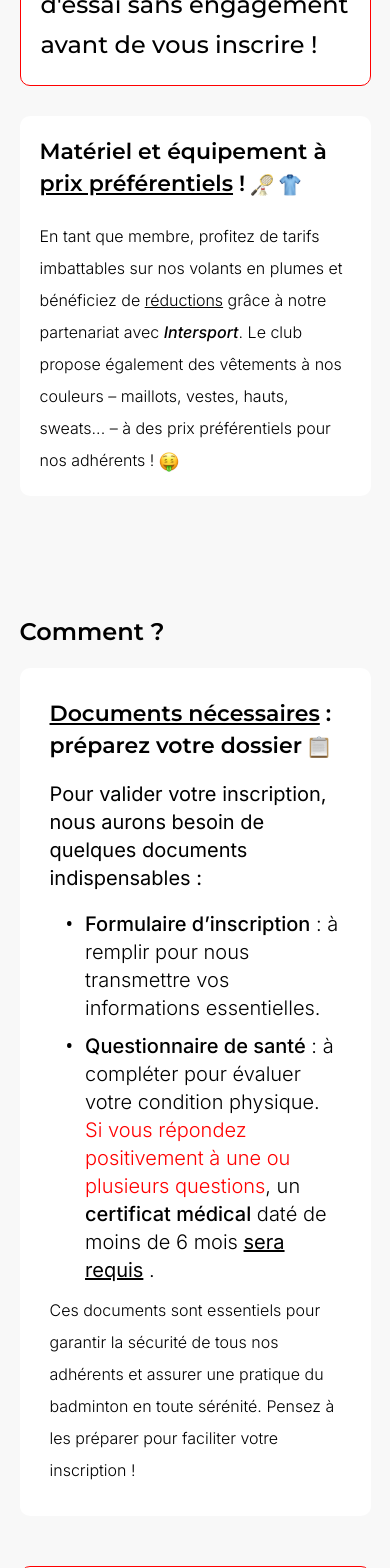
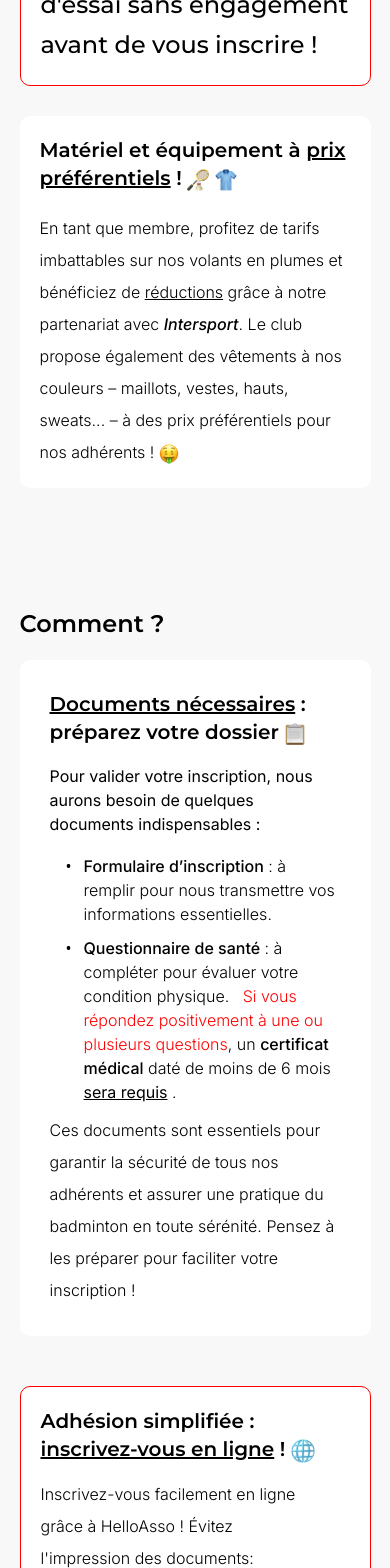
Before and after one commit to Matsuel/CACBO-Badminton, a Next.js app: page /adherer in a window 390 px wide. Shown: the part 1540-3108 px from the top of the page. Built offline with nearby package versions, Linux system fonts and the light colour scheme; a web font is replaced by a local one.

Commit message:
Page adherer -> responsive text size

```diff
--- a/src/components/Creneau.tsx
+++ b/src/components/Creneau.tsx
@@ -6,7 +6,7 @@ const Creaneau = ({
     children
 }: CreaneauProps) => {
     return (
-        <p className="font-Inter font-light text-xl flex flex-row gap-3">
+        <p className="font-Inter font-light xl:text-xl md:text-[18px] text-base flex flex-row gap-3">
             • {children}
         </p>
     )
--- a/src/components/ListElement.tsx
+++ b/src/components/ListElement.tsx
@@ -7,9 +7,9 @@ const listElement = ({
     children
 }: ListElementProps) => {
     return (
-        <div className="flex flex-row gap-3 text-xl ml-4">
+        <div className="flex flex-row gap-3 xl:text-xl md:text-[18px] text-base ml-4">
             •
-            <p className="font-Inter font-light text-xl">
+            <p className="font-Inter font-light xl:text-xl md:text-[18px] text-base">
                 {children}
             </p>
         </div>
--- a/src/components/ListTitle.tsx
+++ b/src/components/ListTitle.tsx
@@ -8,7 +8,7 @@ const ListTitle = ({
     children
 }: ListTitleProps) => {
     return (
-        <h4 className="font-Inter font-normal text-black text-xl flex flex-row gap-3 my-2">
+        <h4 className="font-Inter font-normal text-black xl:text-xl md:text-[18px] text-base flex flex-row gap-3 my-2">
             {children}
         </h4>
     )
--- a/src/pages/adherer.tsx
+++ b/src/pages/adherer.tsx
@@ -58,7 +58,7 @@ const Adherer = () => {
                         <div
                             className="w-[100%] h-auto flex flex-col items-start justify-start gap-[20px] bg-white p-[20px] rounded-ten">
 
-                            <Subtitle className="text-[22px]">
+                            <Subtitle className="xl:text-[24px] md:text-[22px] text-xl">
                                 Matériel et équipement à <span className="underline">prix préférentiels</span> ! <Emoji name="badminton" width={22} /> <Emoji name="tshirt" width={22} />
                             </Subtitle>
 
@@ -86,7 +86,7 @@ const Adherer = () => {
                     <div
                         className="lg:w-[53%] w-full h-auto flex flex-col items-start justify-start mt-[20px] gap-[10px] bg-white rounded-ten p-[30px]">
 
-                        <Subtitle className="text-[22px]">
+                        <Subtitle className="xl:text-[24px] md:text-[22px] text-xl">
                             <span className="underline">Documents nécessaires</span> : préparez votre dossier <Emoji name="clipboard" width={22} />
                         </Subtitle>
 
@@ -113,7 +113,7 @@ const Adherer = () => {
 
                         <div className="w-[100%] h-auto flex flex-col items-start justify-start p-[20px] rounded-ten bg-white border-1 border-redcolor gap-[15px]">
 
-                            <Subtitle className="text-[24px]">
+                            <Subtitle className="xl:text-[24px] md:text-[22px] text-xl">
                                 Adhésion simplifiée : <span className="underline">inscrivez-vous en ligne</span> ! <Emoji name="globmeridian" width={24} />
                             </Subtitle>
 
@@ -168,7 +168,7 @@ const Adherer = () => {
                             à Carbon-Blanc (24 rue Pasteur). <Emoji name="pin" width={20} />
                         </Paragraphe>
 
-                        <Subtitle className="text-[24px]">
+                        <Subtitle className="xl:text-[24px] md:text-[22px] text-xl">
                             Voies d&apos;accès :
                         </Subtitle>
 
@@ -194,7 +194,7 @@ const Adherer = () => {
 
                         <div className="w-[100%] h-auto flex flex-col items-start justify-start p-[20px] rounded-ten bg-white border-1 border-redcolor gap-[5px]">
 
-                            <Subtitle className="text-[24px]">
+                            <Subtitle className="xl:text-[24px] md:text-[22px] text-xl">
                                 <span className="underline">Créneaux flexibles</span> : jouez quand vous voulez ! <Emoji name="alarm" width={24} />
                             </Subtitle>
 
@@ -218,7 +218,7 @@ const Adherer = () => {
 
                     <div className="lg:w-[53%] w-full h-auto flex flex-col items-start justify-start gap-[10px] bg-white p-[30px] rounded-ten">
 
-                        <Subtitle className="text-[24px]">
+                        <Subtitle className="xl:text-[24px] md:text-[22px] text-xl">
                             <span className="underline">Tarifs avantageux</span> : adhérez à prix réduits ! <Emoji name="euro" width={24} />
                         </Subtitle>
 
@@ -238,7 +238,7 @@ const Adherer = () => {
                     <div className="lg:w-[47%] w-full h-auto flex flex-col items-start justify-start gap-[20px]">
 
                         <div className="w-[100%] h-auto flex flex-col items-start justify-start gap-[10px] bg-white p-[30px] rounded-ten">
-                            <Subtitle className="text-[24px]">
+                            <Subtitle className="xl:text-[24px] md:text-[22px] text-xl  ">
                                 Comment offrons-nous des prix aussi bas ? <Emoji name="moneymouth" width={24} />
                             </Subtitle>
 
```
